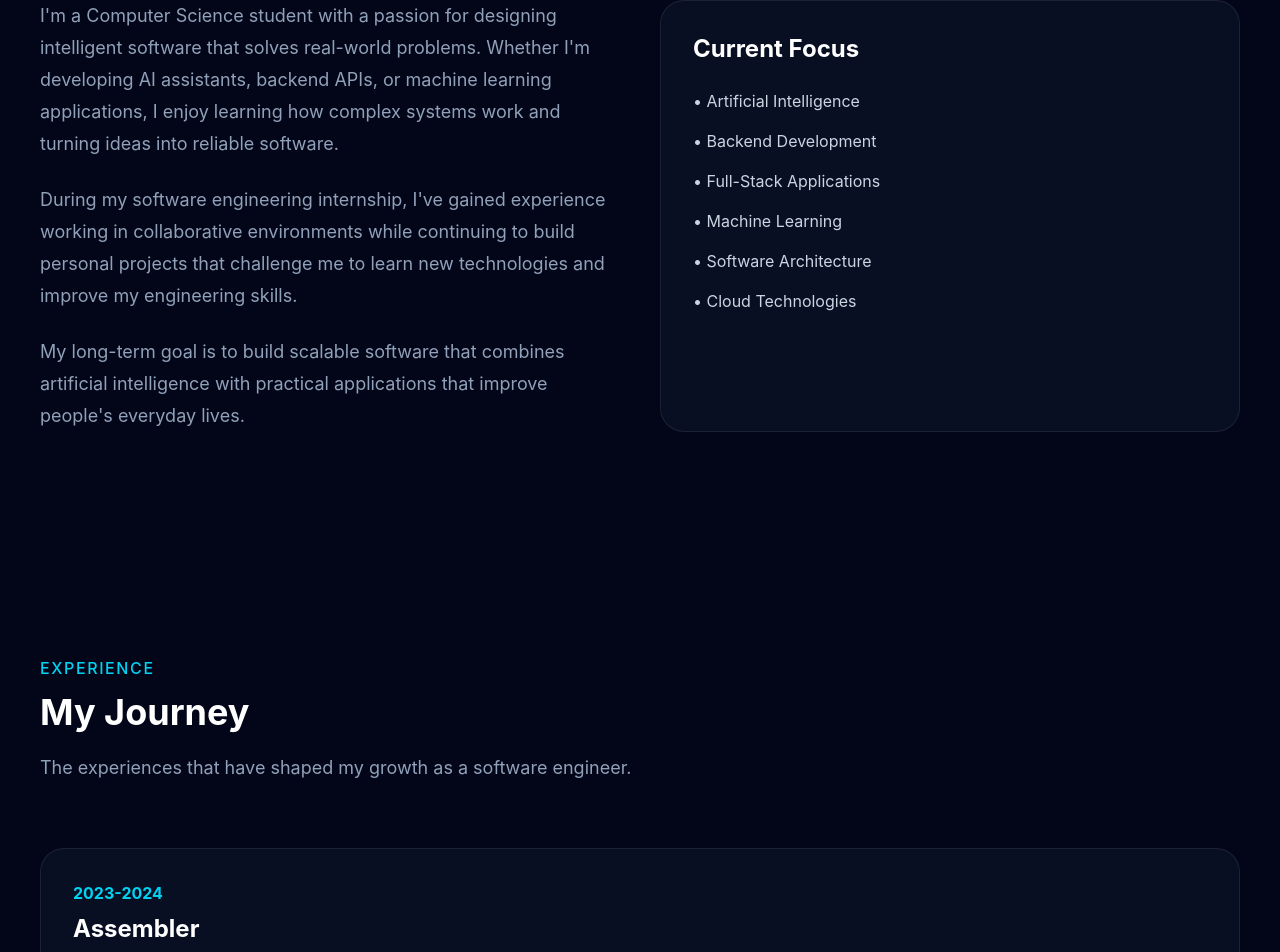
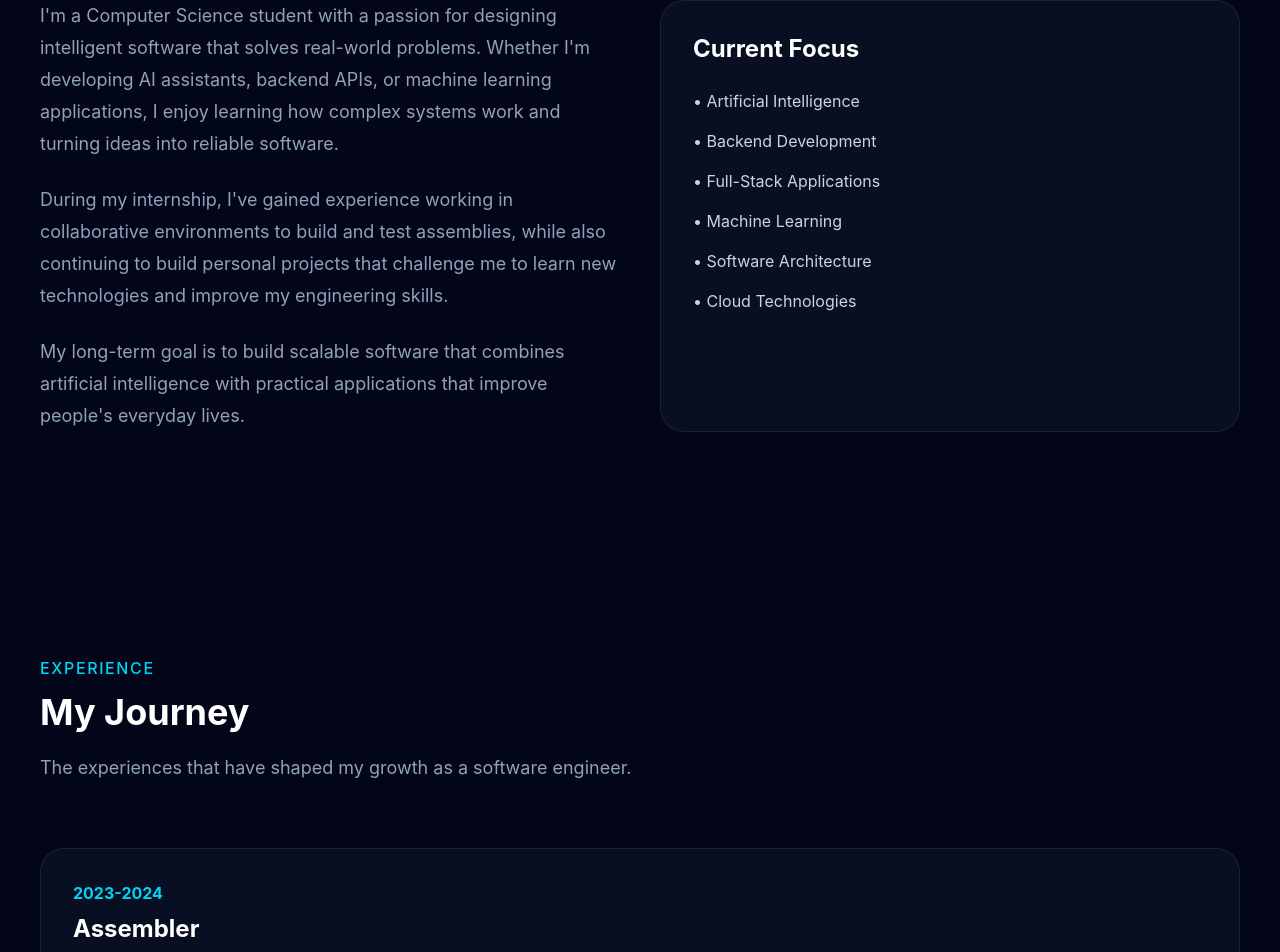
Before and after one commit to CPruett24/portfolio-website, a Next.js app: page / in a window 1280 px wide. Shown: the part 4644-5596 px from the top of the page. Built offline with nearby package versions, Linux system fonts and the light colour scheme.

Commit message:
Update About.tsx

```diff
--- a/src/components/sections/About.tsx
+++ b/src/components/sections/About.tsx
@@ -23,10 +23,10 @@ export default function About() {
           </p>
 
           <p>
-            During my software engineering internship, I've gained experience
-            working in collaborative environments while continuing to build
-            personal projects that challenge me to learn new technologies and
-            improve my engineering skills.
+            During my internship, I've gained experience
+            working in collaborative environments to build and test assemblies,
+            while also continuing to build personal projects that challenge me
+            to learn new technologies and improve my engineering skills.
           </p>
 
           <p>
```
